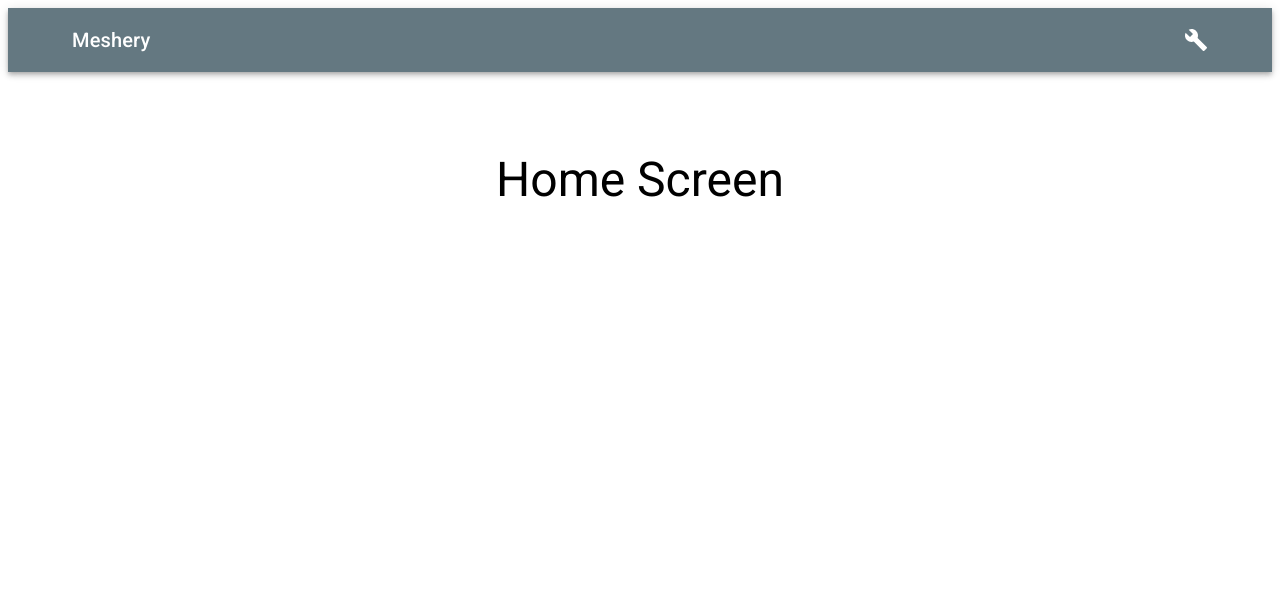
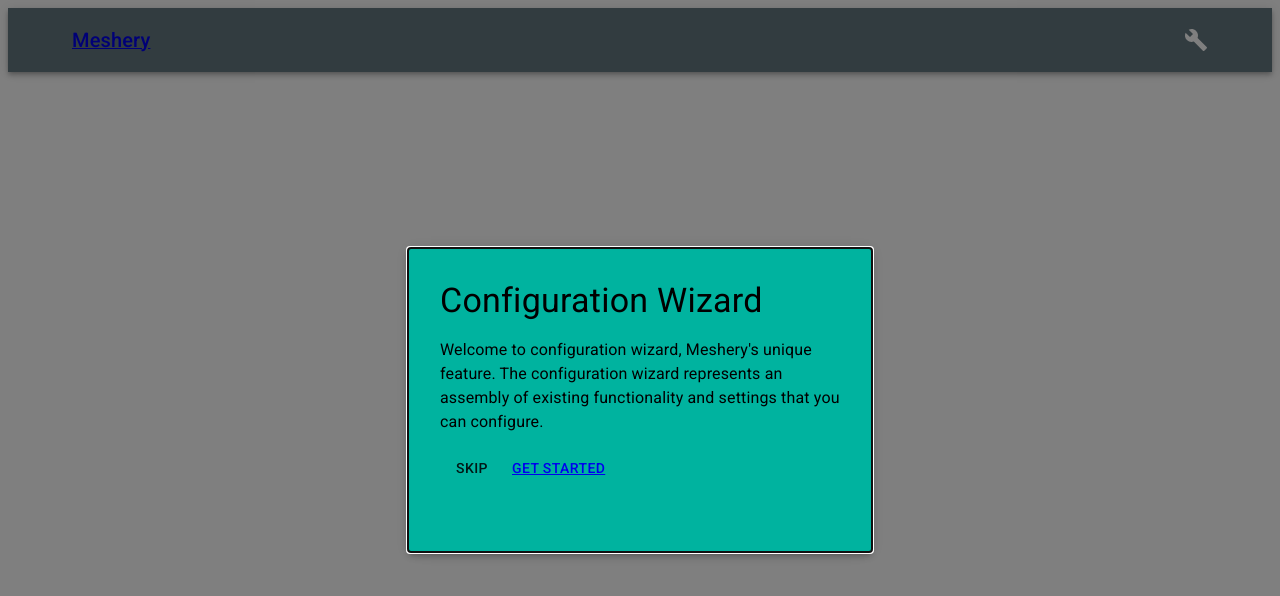
Before and after one commit to bartkalanski/configuration-wizard, a React (Create React App) app: page / in a window 1280 px wide. Both pictures are taken after a click on the icon 1196 px from the left and 40 px from the top of the page. Shown: the top 596 px of the page. Built offline with nearby package versions, Linux system fonts and the light colour scheme.

Commit message:
Add modal

```diff
--- a/src/components/Home.js
+++ b/src/components/Home.js
@@ -3,7 +3,7 @@
 
 const Home = () => {
     return (
-        <Typography align="center" variant="h3" style={{marginTop: '5rem'}}>Home Screen</Typography>
+        <Typography align="center" variant="h3" style={{marginTop: '15rem'}}>Home Screen</Typography>
     )
 }
 
--- a/src/components/Navbar.js
+++ b/src/components/Navbar.js
@@ -1,42 +1,99 @@
-import React from 'react';
-import { makeStyles } from '@material-ui/core/styles';
-import AppBar from '@material-ui/core/AppBar';
-import Toolbar from '@material-ui/core/Toolbar';
-import Typography from '@material-ui/core/Typography';
-import BuildIcon from '@material-ui/icons/Build';
+import React from "react";
+import { Link } from "react-router-dom";
+import { makeStyles } from "@material-ui/core/styles";
+import { AppBar, Toolbar, Typography, Modal, Button, Link as LinkStyle } from "@material-ui/core/";
+import BuildIcon from "@material-ui/icons/Build";
 
 const useStyles = makeStyles((theme) => ({
   root: {
     flexGrow: 1,
   },
   appBar: {
-      background: "#647881",
+    background: "#647881",
   },
   toolbar: {
-    display: 'flex',
-    justifyContent: 'space-between',
-    padding: '0.5rem 4rem',
+    display: "flex",
+    justifyContent: "space-between",
+    padding: "0.5rem 4rem",
   },
   buildIcon: {
-      cursor: 'pointer',
-  }
+    cursor: "pointer",
+  },
+  modal: {
+    position: "absolute",
+    height: "15rem",
+    padding: "2rem",
+    width: 400,
+    top: "50%",
+    left: " 50%",
+    transform: "translate(-50%, -50%)",
+    backgroundColor: "#00B39F",
+    border: "none",
+    boxShadow: theme.shadows[5],
+  },
+  text: {
+    color: "fff",
+  },
 }));
 
 const Navbar = () => {
   const classes = useStyles();
+  const [open, setOpen] = React.useState(false);
+
+  const handleOpen = () => {
+    setOpen(true);
+  };
+
+  const handleClose = () => {
+    setOpen(false);
+  };
 
   return (
     <div className={classes.root}>
       <AppBar position="static" className={classes.appBar}>
         <Toolbar variant="dense" className={classes.toolbar}>
-          <Typography variant="h6" color="inherit">
-            Meshery
-          </Typography>
-          <BuildIcon className={classes.buildIcon}/>
+          <Link to="/">
+            <LinkStyle variant="h6" color="inherit">
+              Meshery
+            </LinkStyle>
+          </Link>
+
+          <BuildIcon onClick={handleOpen} className={classes.buildIcon} />
+          <Modal
+            open={open}
+            onClose={handleClose}
+            aria-labelledby="simple-modal-title"
+            aria-describedby="simple-modal-description"
+          >
+            <div className={classes.modal}>
+              <Typography
+                variant="h4"
+                classes={{ colorTextPrimary: "#fff" }}
+                gutterBottom="true"
+                paragraph="true"
+                id="simple-modal-title"
+              >
+                Configuration Wizard
+              </Typography>
+              <Typography
+                gutterBottom="true"
+                paragraph="true"
+                id="simple-modal-description"
+              >
+                Welcome to configuration wizard, Meshery's unique feature. The
+                configuration wizard represents an assembly of existing
+                functionality and settings that you can configure.
+              </Typography>
+              <Button onClick={handleClose}>Skip</Button>
+              <Button onClick={handleClose}>
+                <Link to="/wizard">Get Started</Link>
+              </Button>
+            </div>
+          </Modal>
         </Toolbar>
       </AppBar>
     </div>
   );
-}
+};
 
-export default Navbar
+export default Navbar;
```
Also changed, not shown: src/App.js (+4 -5 lines).
